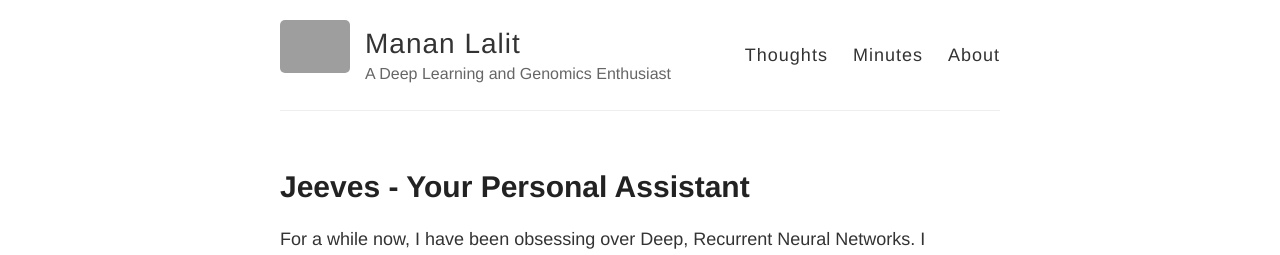
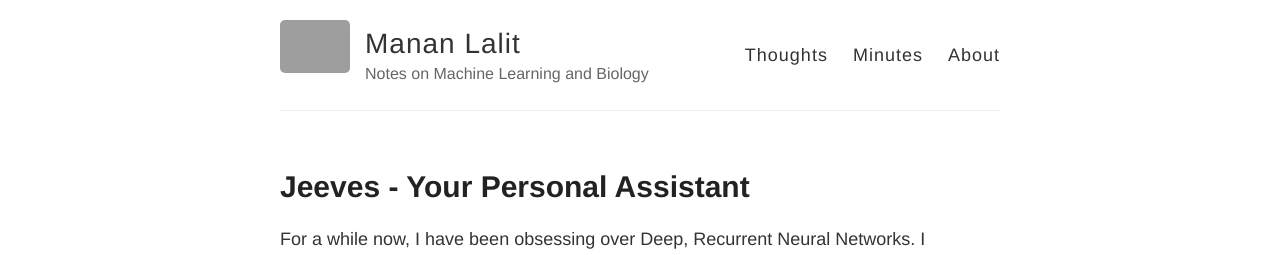
Before and after one commit to malaalam/minuteskeeper, a Jekyll site: the page built from index.html, in a window 1280 px wide. Shown: the top 255 px of the page. Built offline with Jekyll 4.4.1, drawn with Linux system fonts in a browser that asks for light colours; grey boxes are pictures that could not be loaded.

Commit message:
Updated title

```diff
--- a/_config.yml
+++ b/_config.yml
@@ -6,7 +6,7 @@
 name: Manan Lalit
 
 # Short bio or description (displayed in the header)
-description: A Deep Learning and Genomics Enthusiast
+description: Notes on Machine Learning and Biology
 
 # URL of your avatar or profile pic (you could use your GitHub profile pic)
 avatar: https://raw.githubusercontent.com/barryclark/jekyll-now/master/images/jekyll-logo.png
```
